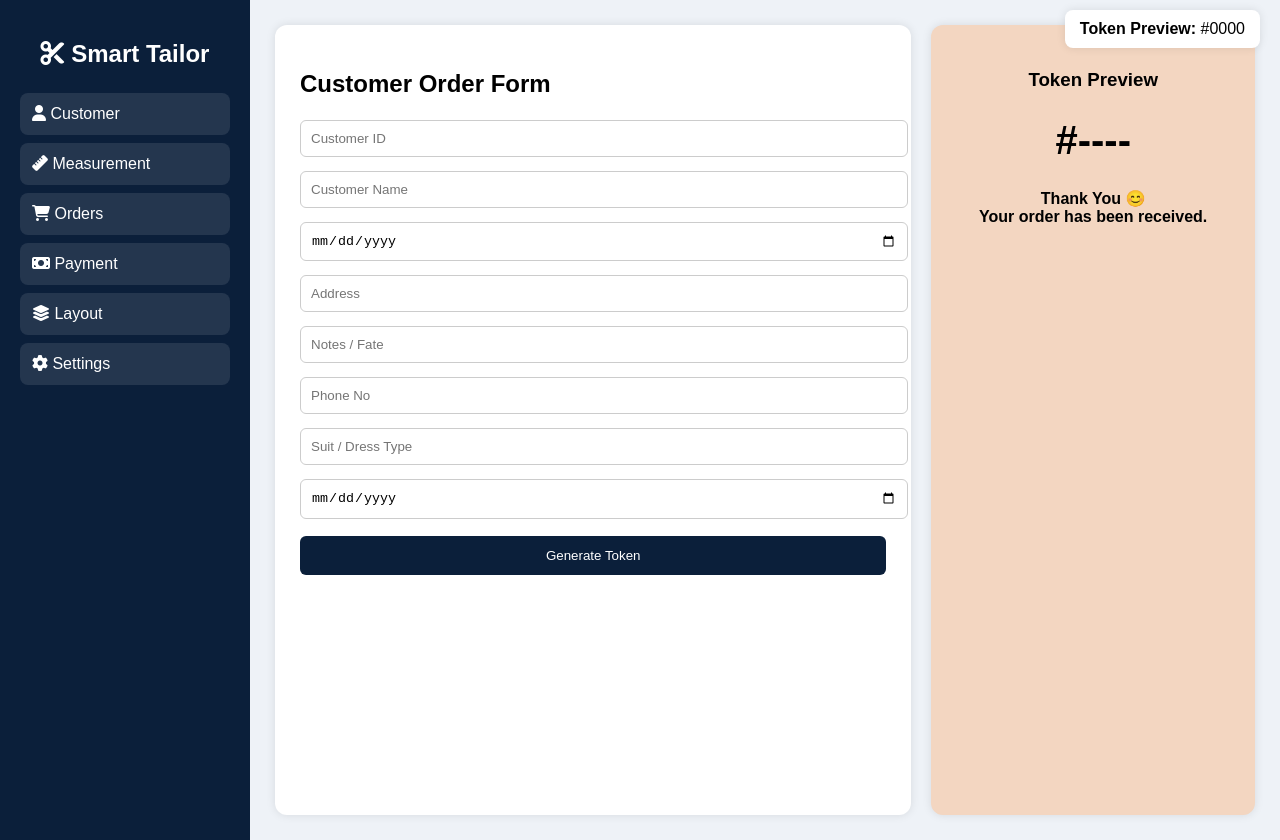
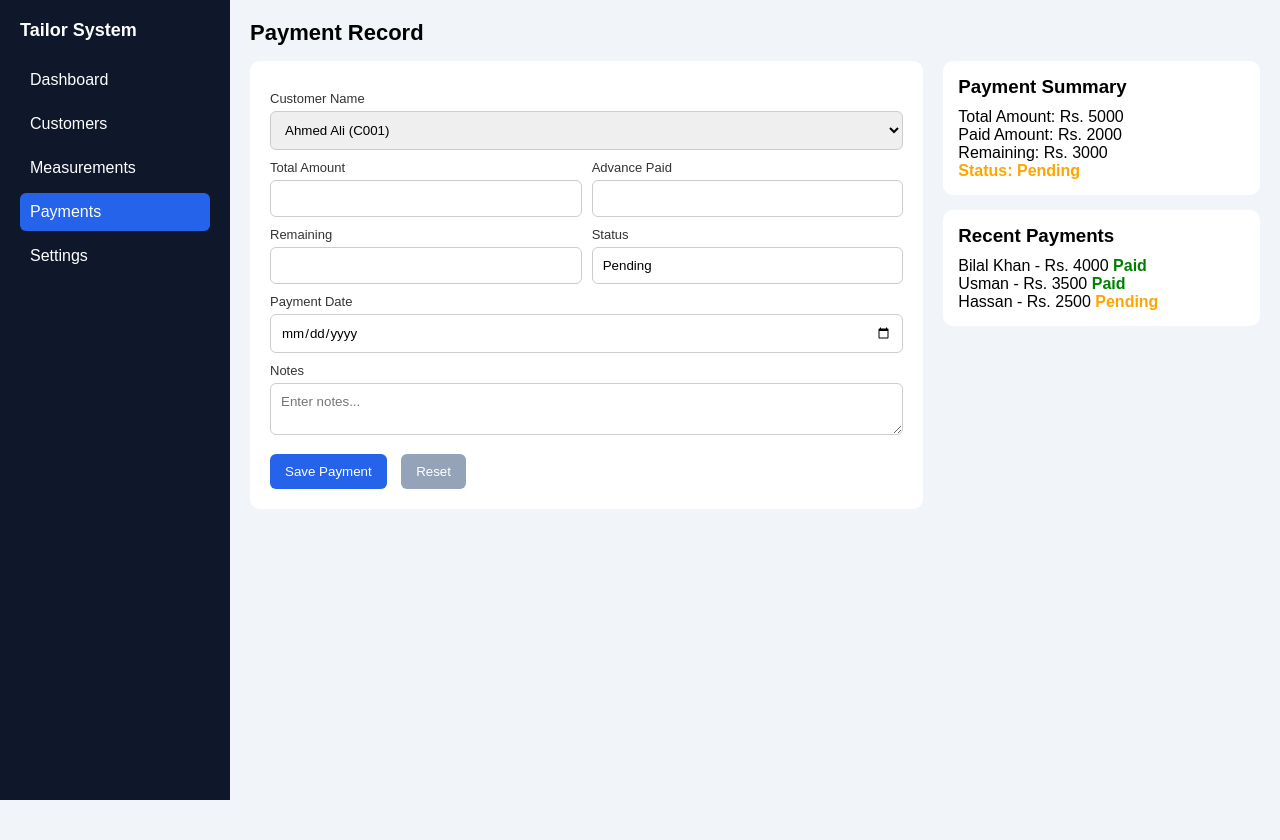
Before and after one commit to fiza-tanveer/tailor-project., a plain HTML site: page index.html in a window 1280 px wide. After the commit the page ends 800 px from the top, so only its background shows below. Drawn offline with Linux system fonts and the light colour scheme.

Commit message:
Add files via upload

```diff
--- a/index.html
+++ b/index.html
@@ -1,103 +1,260 @@
 <!DOCTYPE html>
 <html>
 <head>
-  <title>Smart Tailor Dashboard</title>
+<title>Payment Record</title>
 
-  <!-- ICONS -->
-  <link rel="stylesheet"
-  href="https://cdnjs.cloudflare.com/ajax/libs/font-awesome/6.5.0/css/all.min.css">
+<style>
+*{
+    margin:0;
+    padding:0;
+    box-sizing:border-box;
+    font-family: Arial;
+}
 
-  <link rel="stylesheet" href="style.css">
+/* MAIN LAYOUT */
+body{
+    display:flex;
+    background:#f1f5f9;
+}
+
+/* SIDEBAR */
+.sidebar{
+    width:230px;
+    height:100vh;
+    background:#0f172a;
+    color:white;
+    padding:20px;
+}
+
+.sidebar h2{
+    margin-bottom:20px;
+    font-size:18px;
+}
+
+.sidebar a{
+    display:block;
+    color:white;
+    text-decoration:none;
+    padding:10px;
+    margin:6px 0;
+    border-radius:6px;
+}
+
+.sidebar a:hover{
+    background:#1e293b;
+}
+
+.active{
+    background:#2563eb;
+}
+
+/* MAIN */
+.main{
+    flex:1;
+    padding:20px;
+}
+
+.title{
+    font-size:22px;
+    margin-bottom:15px;
+    font-weight:bold;
+}
+
+/* CONTENT AREA */
+.wrapper{
+    display:flex;
+    gap:20px;
+}
+
+/* LEFT FORM */
+.form{
+    flex:2;
+    background:white;
+    padding:20px;
+    border-radius:10px;
+}
+
+label{
+    font-size:13px;
+    margin-top:10px;
+    display:block;
+    color:#333;
+}
+
+input, select, textarea{
+    width:100%;
+    padding:10px;
+    margin-top:5px;
+    border:1px solid #ccc;
+    border-radius:6px;
+    outline:none;
+}
+
+.row{
+    display:flex;
+    gap:10px;
+}
+
+.row div{
+    flex:1;
+}
+
+/* BUTTONS */
+.btns{
+    margin-top:15px;
+}
+
+button{
+    padding:10px 15px;
+    border:none;
+    border-radius:6px;
+    cursor:pointer;
+}
+
+.save{
+    background:#2563eb;
+    color:white;
+}
+
+.reset{
+    background:#94a3b8;
+    color:white;
+    margin-left:10px;
+}
+
+/* RIGHT PANEL */
+.right{
+    flex:1;
+}
+
+/* CARD */
+.card{
+    background:white;
+    padding:15px;
+    border-radius:10px;
+    margin-bottom:15px;
+}
+
+.card h3{
+    margin-bottom:10px;
+}
+
+/* STATUS */
+.paid{
+    color:green;
+    font-weight:bold;
+}
+
+.pending{
+    color:orange;
+    font-weight:bold;
+}
+
+</style>
 </head>
 
 <body>
 
-<div class="container">
+<!-- SIDEBAR -->
+<div class="sidebar">
+    <h2>Tailor System</h2>
 
-  <!-- SIDEBAR -->
-  <div class="sidebar">
+    <a href="#">Dashboard</a>
+    <a href="#">Customers</a>
+    <a href="#">Measurements</a>
+    <a class="active" href="#">Payments</a>
+    <a href="#">Settings</a>
+</div>
 
-    <h2><i class="fa-solid fa-scissors"></i> Smart Tailor</h2>
+<!-- MAIN -->
+<div class="main">
 
-    <ul>
-      <li><i class="fa-solid fa-user"></i> Customer</li>
+    <div class="title">Payment Record</div>
 
-      <li><i class="fa-solid fa-ruler"></i> Measurement</li>
+    <div class="wrapper">
 
-      <li><i class="fa-solid fa-cart-shopping"></i> Orders</li>
+        <!-- FORM -->
+        <div class="form">
 
-      <li><i class="fa-solid fa-money-bill"></i> Payment</li>
+            <label>Customer Name</label>
+            <select>
+                <option>Ahmed Ali (C001)</option>
+                <option>Bilal Khan</option>
+                <option>Usman</option>
+            </select>
 
-      <li><i class="fa-solid fa-layer-group"></i> Layout</li>
+            <div class="row">
+                <div>
+                    <label>Total Amount</label>
+                    <input type="number" id="total">
+                </div>
 
-      <li><i class="fa-solid fa-gear"></i> Settings</li>
-    </ul>
+                <div>
+                    <label>Advance Paid</label>
+                    <input type="number" id="paid">
+                </div>
+            </div>
 
-  </div>
+            <div class="row">
+                <div>
+                    <label>Remaining</label>
+                    <input type="number" id="remaining" readonly>
+                </div>
 
-  <!-- MAIN -->
-  <div class="main">
+                <div>
+                    <label>Status</label>
+                    <input type="text" value="Pending">
+                </div>
+            </div>
 
-    <!-- TOKEN PREVIEW -->
-    <div class="top-bar">
-      <b>Token Preview:</b>
-      <span id="previewToken">#0000</span>
-    </div>
+            <label>Payment Date</label>
+            <input type="date">
 
-    <!-- FORM -->
-    <div class="form-box">
+            <label>Notes</label>
+            <textarea placeholder="Enter notes..."></textarea>
 
-      <h2>Customer Order Form</h2>
+            <div class="btns">
+                <button class="save">Save Payment</button>
+                <button class="reset">Reset</button>
+            </div>
 
-      <input id="customerId" type="text"
-      placeholder="Customer ID">
+        </div>
 
-      <input id="customerName" type="text"
-      placeholder="Customer Name">
+        <!-- RIGHT SIDE -->
+        <div class="right">
 
-      <input id="date" type="date">
+            <div class="card">
+                <h3>Payment Summary</h3>
+                <p>Total Amount: Rs. 5000</p>
+                <p>Paid Amount: Rs. 2000</p>
+                <p>Remaining: Rs. 3000</p>
+                <p class="pending">Status: Pending</p>
+            </div>
 
-      <input id="address" type="text"
-      placeholder="Address">
+            <div class="card">
+                <h3>Recent Payments</h3>
+                <p>Bilal Khan - Rs. 4000 <span class="paid">Paid</span></p>
+                <p>Usman - Rs. 3500 <span class="paid">Paid</span></p>
+                <p>Hassan - Rs. 2500 <span class="pending">Pending</span></p>
+            </div>
 
-      <input id="fate" type="text"
-      placeholder="Notes / Fate">
-
-      <input id="phone" type="text"
-      placeholder="Phone No">
-
-      <input id="dressType" type="text"
-      placeholder="Suit / Dress Type">
-
-      <input id="deliveryDate" type="date">
-
-      <button onclick="generateToken()">
-        Generate Token
-      </button>
-
-      <p id="msg"></p>
+        </div>
 
     </div>
-
-    <!-- TOKEN BOX -->
-    <div class="token-box">
-
-      <h3>Token Preview</h3>
-
-      <h1 id="tokenDisplay">#----</h1>
-
-      <p class="thanks">
-        Thank You 😊 <br>
-        Your order has been received.
-      </p>
-
-    </div>
-
-  </div>
-
 </div>
 
-<script src="script.js"></script>
+<script>
+let total = document.getElementById("total");
+let paid = document.getElementById("paid");
+let remaining = document.getElementById("remaining");
+
+function calc(){
+    remaining.value = Number(total.value) - Number(paid.value);
+}
+
+total.addEventListener("input", calc);
+paid.addEventListener("input", calc);
+</script>
 
 </body>
 </html>
```
